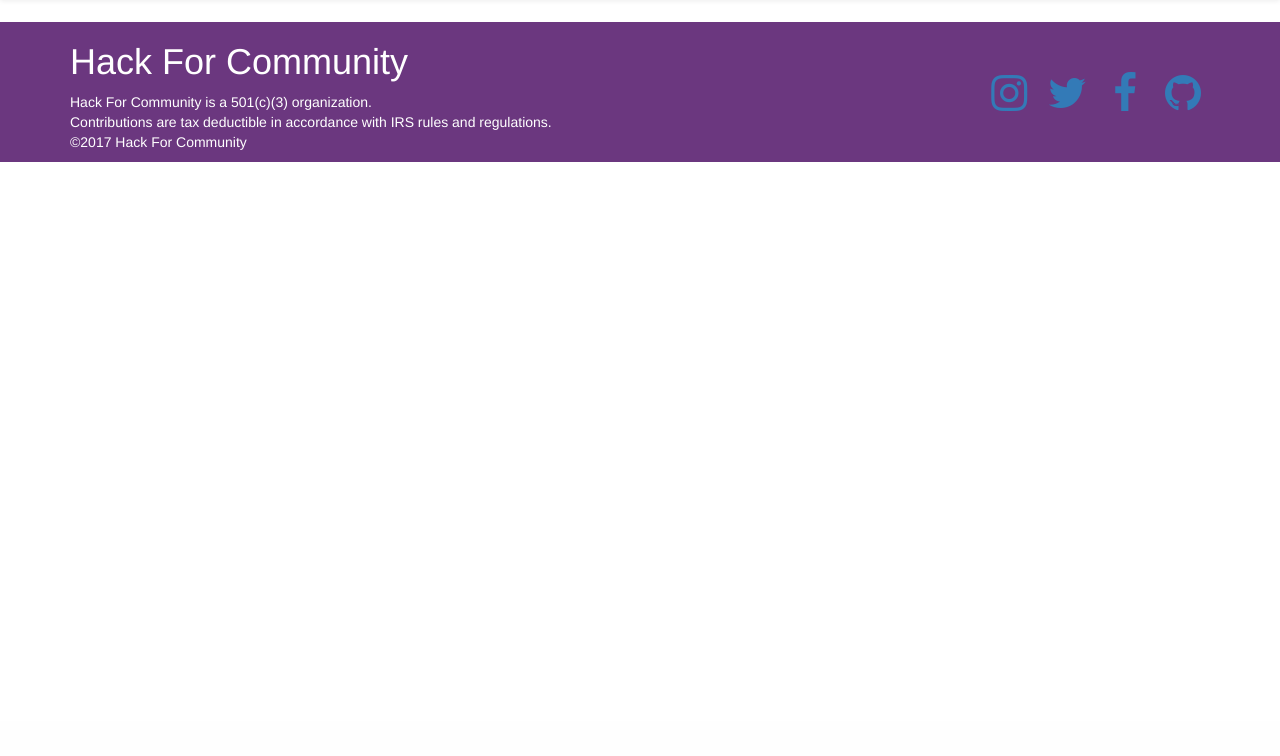
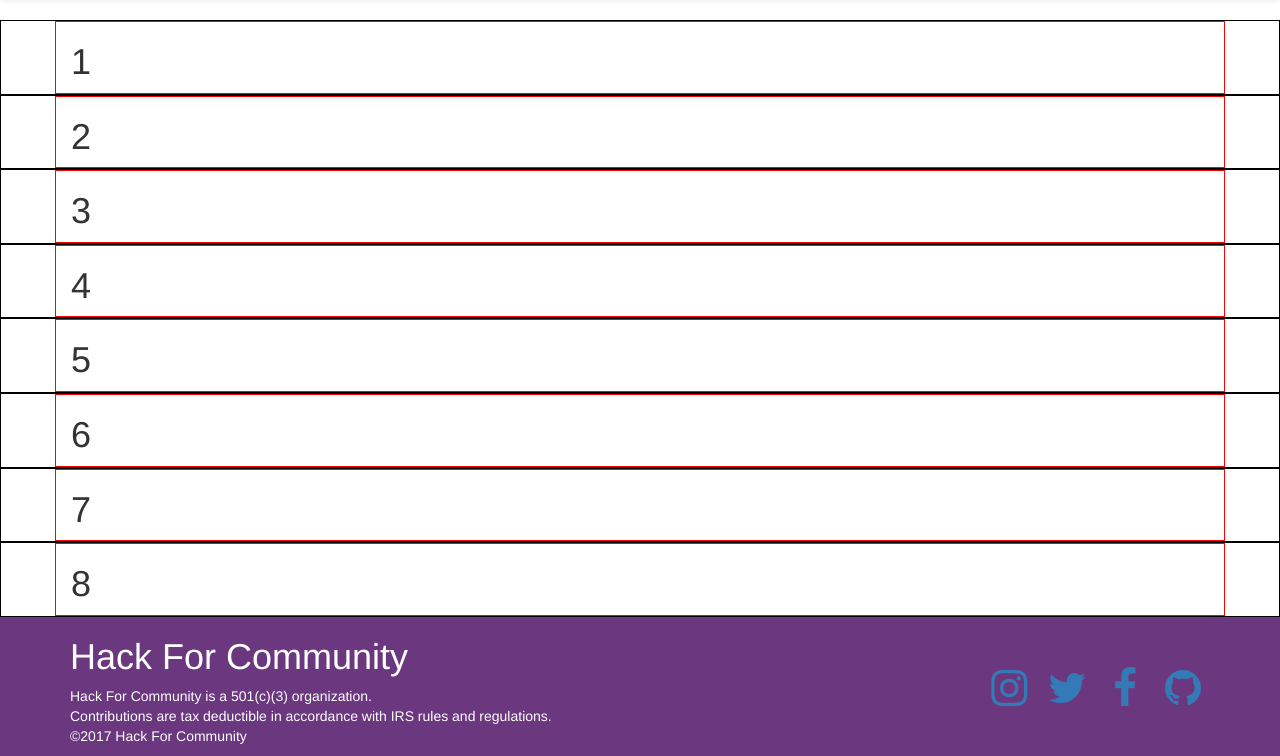
Before and after one commit to hackforcommunity/hackforcommunity, a CodeIgniter app: page /database/index.php/welcome/index in a window 1280 px wide. Shown: the part 79-835 px from the top of the page. Before the commit the page ends 241 px from the top, so only its background shows below. Run offline with CodeIgniter, Linux system fonts and the light colour scheme; some libraries are stand-ins or nearby versions.

Commit message:
Added html sections

```diff
--- a/application/views/welcome_message.php
+++ b/application/views/welcome_message.php
@@ -7,11 +7,11 @@
 	</div>
   </div>
 </div> -->
-<div class="section">
+<div class="section" style="border: solid 1px black">
   <div class="container">
-    <div class="row">
-      <div class="col-md-6">
-
+    <div class="row" style="border: solid 1px red" >
+      <div class="col-md-12">
+        <h1>1</h1>
       </div>
       <div class="col-md-6">
 
@@ -19,11 +19,12 @@
     </div>
   </div>
 </div>
-<div class="section">
+
+<div class="section" style="border: solid 1px black">
   <div class="container">
-    <div class="row">
-      <div class="col-md-6">
-
+    <div class="row" style="border: solid 1px red">
+      <div class="col-md-12">
+      <h1>2</h1>
       </div>
       <div class="col-md-6">
 
@@ -31,3 +32,81 @@
     </div>
   </div>
 </div>
+
+<div class="section" style="border: solid 1px black">
+  <div class="container">
+    <div class="row" style="border: solid 1px red">
+      <div class="col-md-12">
+      <h1>3</h1>
+      </div>
+      <div class="col-md-6">
+
+      </div>
+    </div>
+  </div>
+</div>
+
+<div class="section" style="border: solid 1px black">
+  <div class="container">
+    <div class="row" style="border: solid 1px red">
+      <div class="col-md-12">
+      <h1>4</h1>
+      </div>
+      <div class="col-md-6">
+
+      </div>
+    </div>
+  </div>
+</div>
+
+<div class="section" style="border: solid 1px black">
+  <div class="container">
+    <div class="row" style="border: solid 1px red">
+      <div class="col-md-12">
+      <h1>5</h1>
+      </div>
+      <div class="col-md-6">
+
+      </div>
+    </div>
+  </div>
+</div>
+
+<div class="section" style="border: solid 1px black">
+  <div class="container">
+    <div class="row" style="border: solid 1px red">
+      <div class="col-md-12">
+      <h1>6</h1>
+      </div>
+      <div class="col-md-6">
+
+      </div>
+    </div>
+  </div>
+</div>
+
+<div class="section" style="border: solid 1px black">
+  <div class="container">
+    <div class="row" style="border: solid 1px red">
+      <div class="col-md-12">
+      <h1>7</h1>
+      </div>
+      <div class="col-md-6">
+
+      </div>
+    </div>
+  </div>
+</div>
+
+<div class="section" style="border: solid 1px black">
+  <div class="container">
+    <div class="row" style="border: solid 1px red">
+      <div class="col-md-12">
+      <h1>8</h1>
+      </div>
+      <div class="col-md-6">
+
+      </div>
+    </div>
+  </div>
+</div>
```
